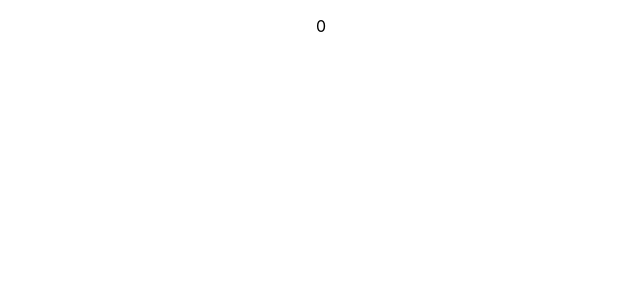
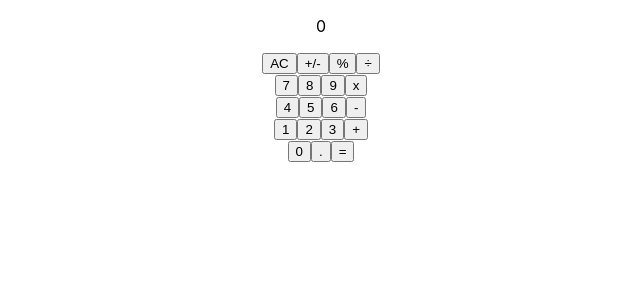
Before and after one commit to JohannRodriguez/react-calculator, a React (Create React App) app: page / in a window 1280 px wide. Shown: the top 300 px of the page, without its empty margins (319-959 px from the left). Built offline with nearby package versions, Linux system fonts and the light colour scheme.

Commit message:
Create Button panel component

```diff
--- a/src/Components/App.js
+++ b/src/Components/App.js
@@ -1,5 +1,6 @@
 import React from 'react';
 import '../App.css';
+import ButtonPanel from './ButtonPanel';
 import Display from './Display';
 
 export default class App extends React.Component {
@@ -7,6 +8,7 @@ export default class App extends React.Component {
     return (
       <div className="App">
         <Display />
+        <ButtonPanel />
       </div>
     );
   }
--- /dev/null
+++ b/src/Components/ButtonPanel.js
@@ -0,0 +1,40 @@
+import React from 'react';
+import Button from './Button';
+
+export default class ButtonPanel extends React.Component {
+  render() {
+    return(
+      <div className="button-panel">
+          <div className="row">
+            <Button name='all-clear' symbol='AC' />
+            <Button name='change-sign' symbol='+/-' />
+            <Button name='percentage' symbol='%' />
+            <Button name='division' symbol='÷' />
+          </div>
+          <div className="row">
+            <Button name='seven' symbol='7' />
+            <Button name='eight' symbol='8' />
+            <Button name='nine' symbol='9' />
+            <Button name='multiplication' symbol='x' />
+          </div>
+          <div className="row">
+            <Button name='four' symbol='4' />
+            <Button name='five' symbol='5' />
+            <Button name='six' symbol='6' />
+            <Button name='minus' symbol='-' />
+          </div>
+          <div className="row">
+            <Button name='one' symbol='1' />
+            <Button name='two' symbol='2' />
+            <Button name='three' symbol='3' />
+            <Button name='plus' symbol='+' />
+          </div>
+          <div className="row">
+            <Button name='zero' symbol='0' />
+            <Button name='decimal' symbol='.' />
+            <Button name='equals' symbol='=' />
+          </div>
+      </div>
+    );
+  }
+}
```
Also changed, not shown: 1 other file (tests, documents, lock files or other folders).
